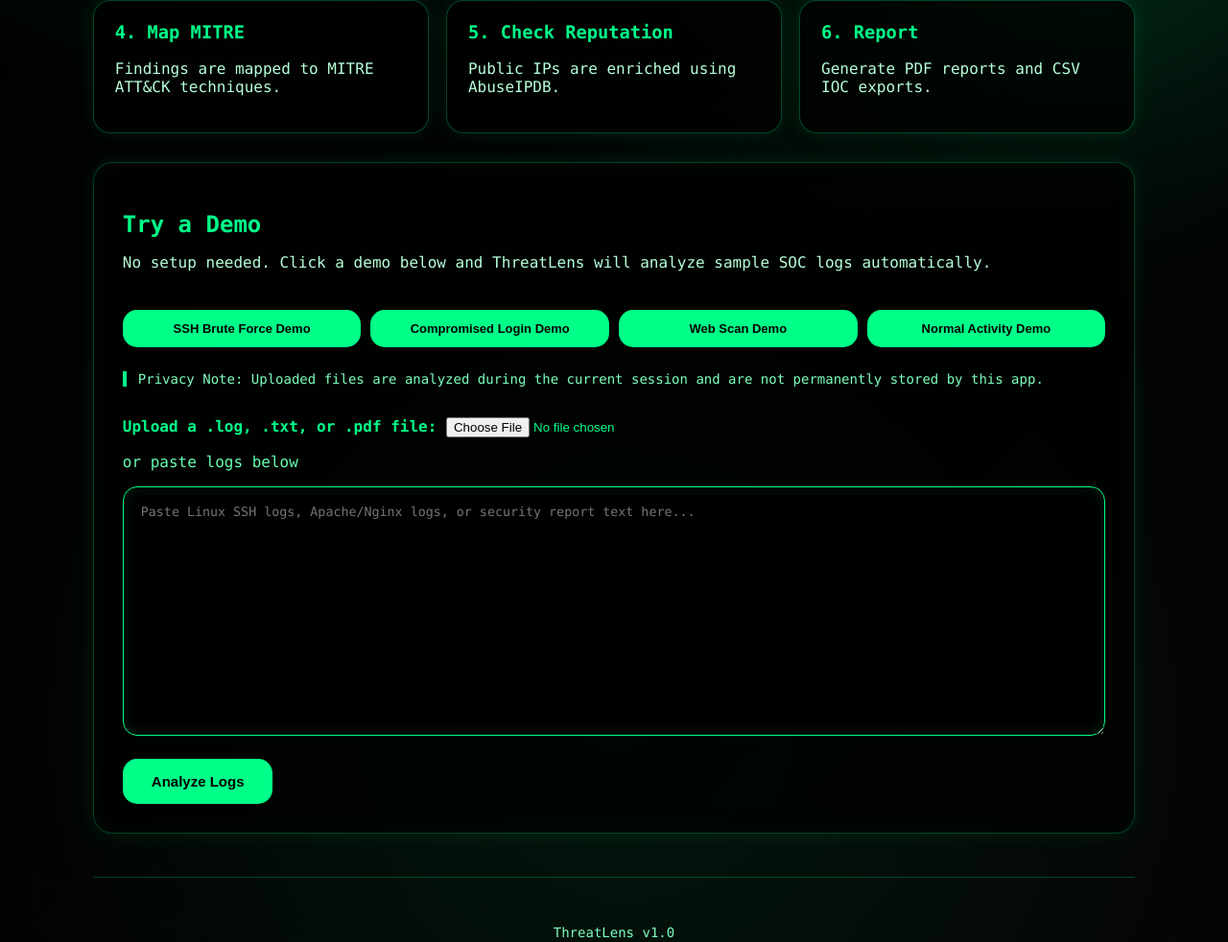
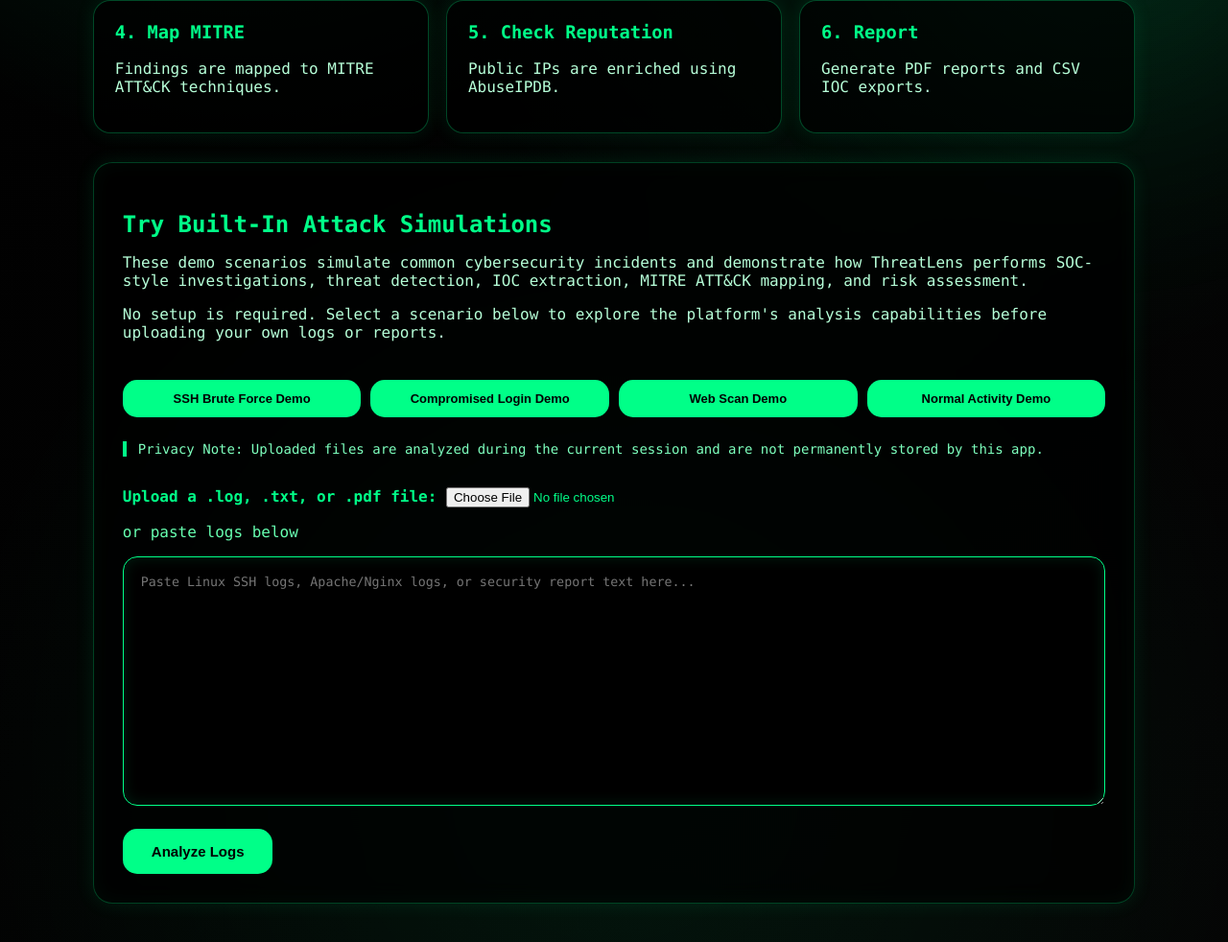
Before and after one commit to shaminnaushadhere/ThreatLens, a Flask app: page / in a window 1280 px wide. Shown: the part 815-1797 px from the top of the page at 96% size. Run offline with Flask 3, Linux system fonts and the light colour scheme.

Commit message:
Update index.html

```diff
--- a/templates/index.html
+++ b/templates/index.html
@@ -80,9 +80,16 @@
     <form method="POST" enctype="multipart/form-data" class="panel" id="demo-section">
 
         <div class="demo-guide">
-            <h2>Try a Demo</h2>
-            <p>No setup needed. Click a demo below and ThreatLens will analyze sample SOC logs automatically.</p>
-        </div>
+    <h2>Try Built-In Attack Simulations</h2>
+
+    <p>
+        These demo scenarios simulate common cybersecurity incidents and demonstrate how ThreatLens performs SOC-style investigations, threat detection, IOC extraction, MITRE ATT&CK mapping, and risk assessment.
+    </p>
+
+    <p>
+        No setup is required. Select a scenario below to explore the platform's analysis capabilities before uploading your own logs or reports.
+    </p>
+     </div>
 
         <div class="demo-buttons">
             <button type="submit" name="demo_type" value="ssh">SSH Brute Force Demo</button>
@@ -306,9 +313,12 @@
         {% for result in results %}
         <div class="card {{ result.severity|lower }}">
             <h3>{{ result.severity }} - {{ result.issue }}</h3>
+           <p><strong>Category:</strong> {{ result.category }}</p>
             <p><strong>MITRE ATT&CK:</strong> {{ result.mitre }}</p>
             <p><strong>Evidence:</strong> {{ result.evidence }}</p>
             <p><strong>Explanation:</strong> {{ result.explanation }}</p>
+            <p><strong>Analyst Assessment:</strong> {{ result.analyst_assessment }}</p>
+            <p><strong>Why This Matters:</strong> {{ result.why_it_matters }}</p>
             <p><strong>Recommended Action:</strong> {{ result.recommendation }}</p>
         </div>
         {% endfor %}
```
